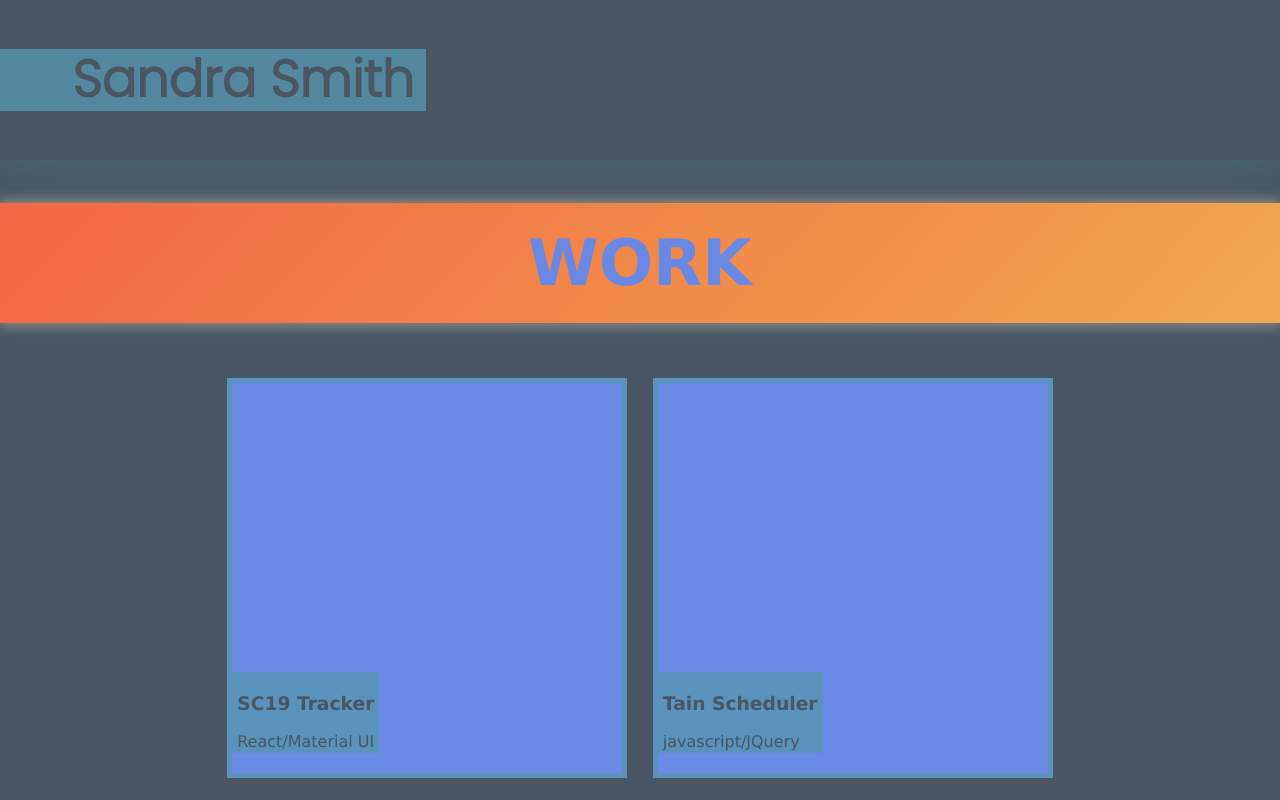
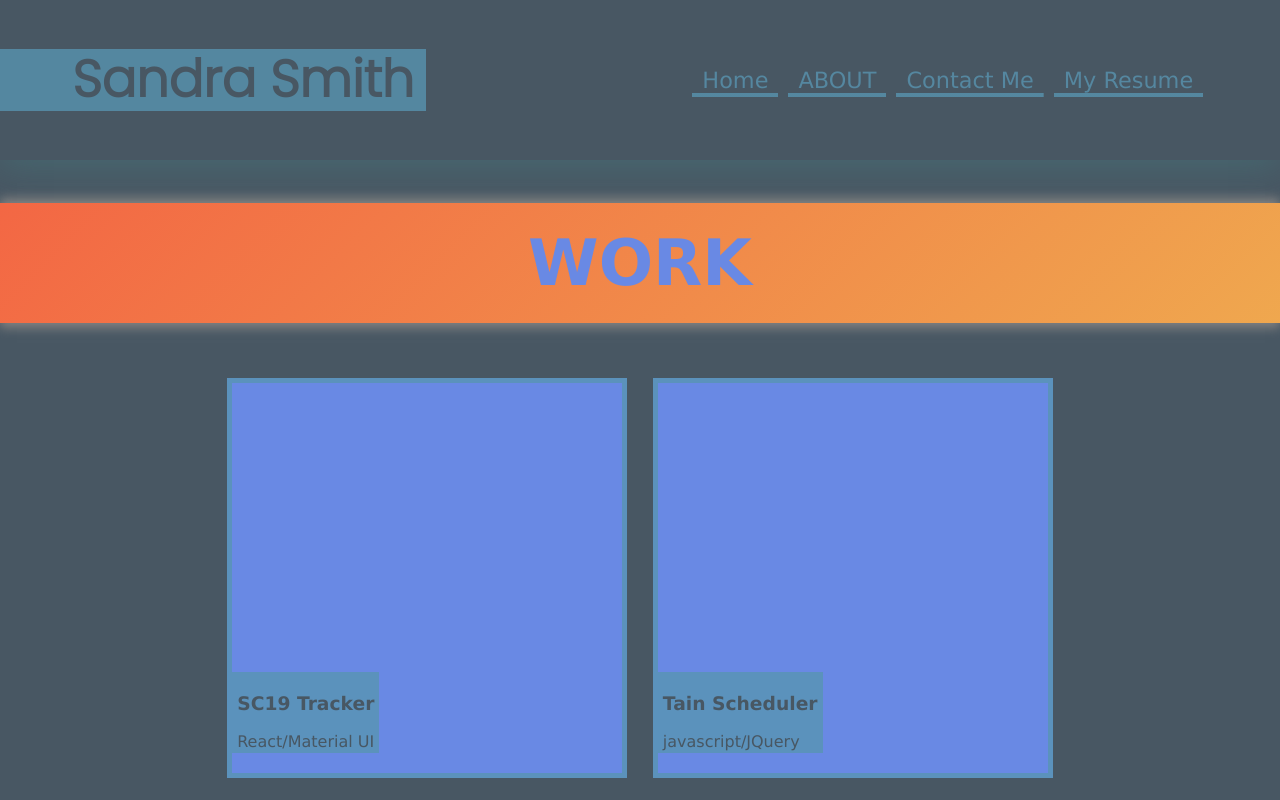
Before and after one commit to slsmi894/Portfolio-by-Sandy-Smith, a plain HTML site: page project.html in a window 1280 px wide. Shown: the top 800 px of the page. Drawn offline with Linux system fonts and the light colour scheme.

Commit message:
updating header to project page

```diff
--- a/project.html
+++ b/project.html
@@ -16,7 +16,10 @@
     <header class="sticky-header">
         <h1>Sandra Smith</h1>
         <nav>
-
+            <a href="./index.html">Home</a>
+            <a href="./about.html">ABOUT</a>
+            <a href="./contact.html">Contact Me</a>
+            <a href="./assets/images/resume.pdf" target="__blank">My Resume</a>
         </nav>
     </header>
 
```
